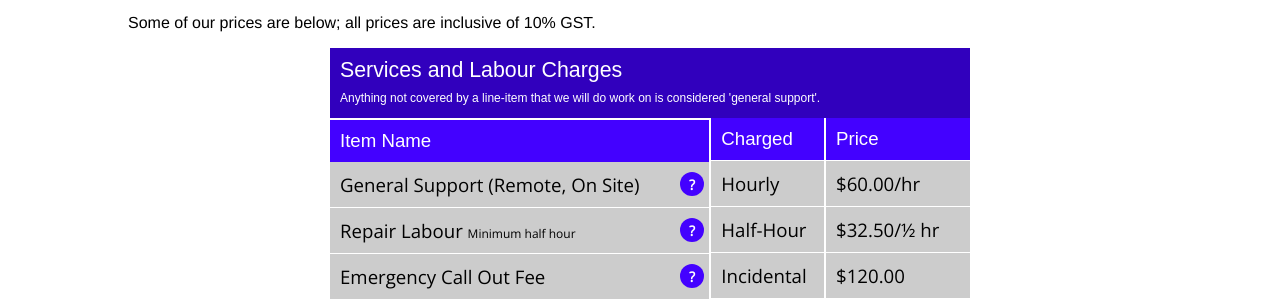
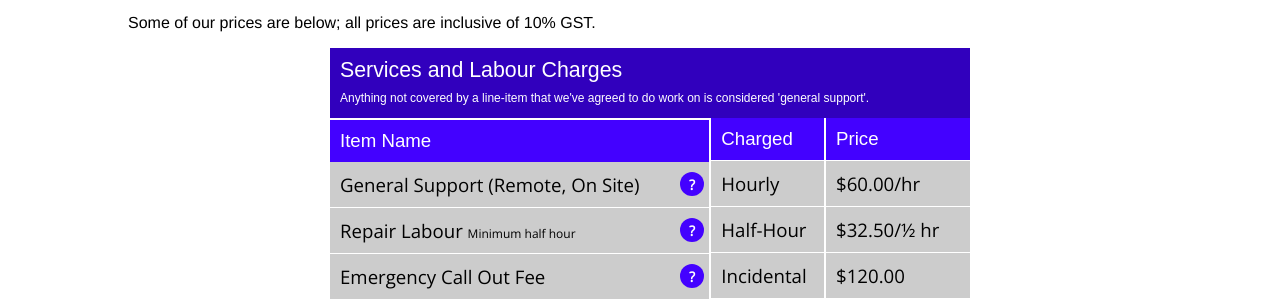
Before and after one commit to aspergermedia/aspergermedia.github.io, a Jekyll site: the page built from pricing.html, in a window 1280 px wide. Shown: the part 367-668 px from the top of the page. Built offline with Jekyll 4.4.1, drawn with Linux system fonts in a browser that asks for light colours; some web fonts are replaced.

Commit message:
Change of wording

```diff
--- a/pricing.html
+++ b/pricing.html
@@ -13,7 +13,7 @@ title: Pricing | Asperger Media. Autistic. Information Tech.
     <!-- Service Charges -->
     <div class="pricing-sct-hd">
         Services and Labour Charges<br>
-        <span style="font-size:9pt;">Anything not covered by a line-item that we will do work on is considered 'general support'.</small>
+        <span style="font-size:9pt;">Anything not covered by a line-item that we've agreed to do work on is considered 'general support'.</small>
     </div>
     <div class="pricing-tbl-hd-1">
         Item Name
```
